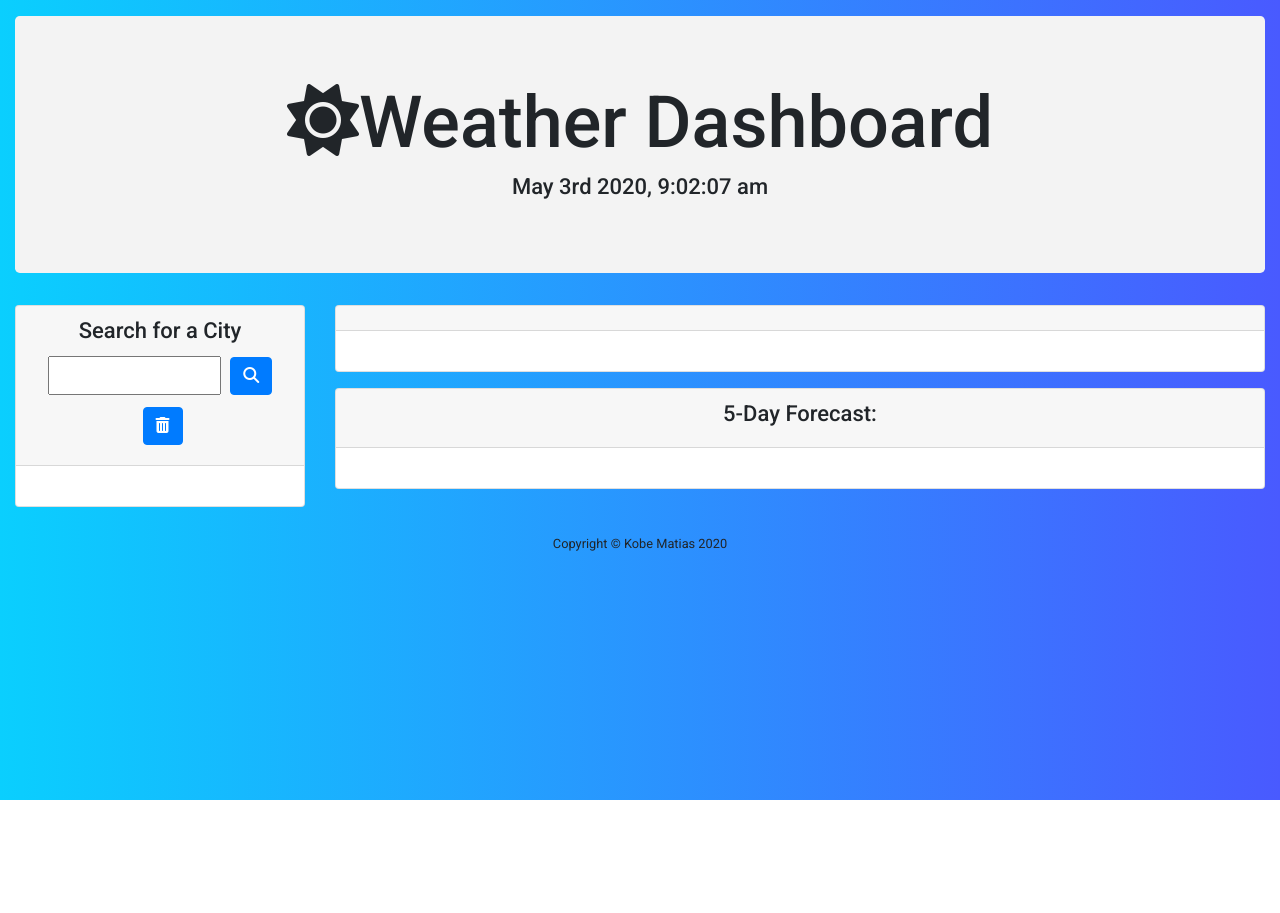
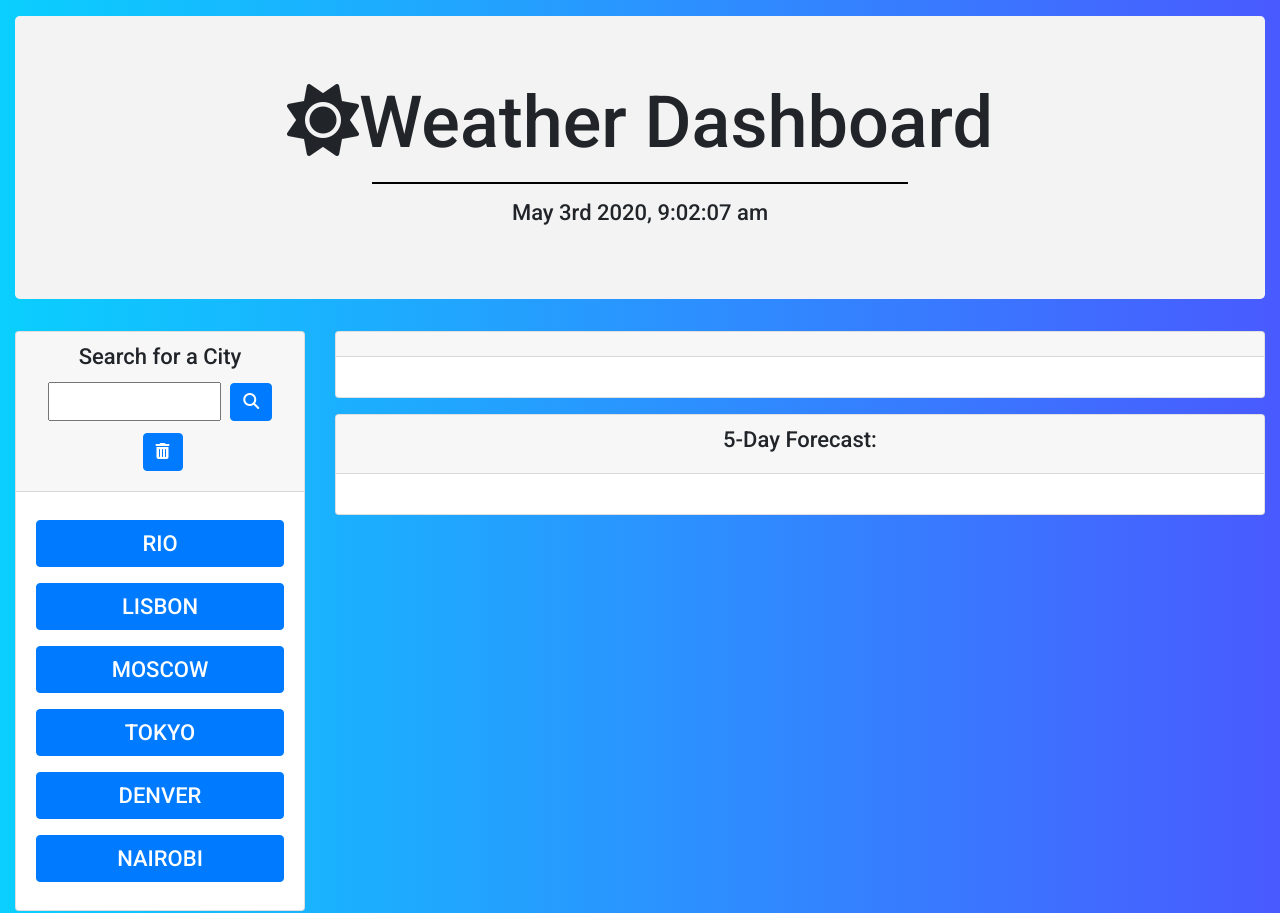
Before and after one commit to KobeMatias/Kizzle, a plain HTML site: page index.html in a window 1280 px wide. Shown: the top 913 px of the page. Before the commit the page ends 800 px from the top, so only its background shows below. Drawn offline with nearby package versions, Linux system fonts and the light colour scheme.

Commit message:
added default city suggestions and styling

```diff
--- a/index.html
+++ b/index.html
@@ -21,6 +21,7 @@
     <div class="container-fluid">
         <div class="jumbotron">
             <h1 class="display-3"><i class="fas fa-sun"></i>Weather Dashboard</h1>
+            <hr>
             <h3 id="clock" class="display-4"><i class="far fa-clock"></i></h3>
         </div>
         <div class="row">
--- a/script.js
+++ b/script.js
@@ -124,7 +124,7 @@ $(document).ready(function() {
         })
     }
 
-    var cityHistory = [];
+    var cityHistory = ["NAIROBI", "DENVER", "TOKYO", "MOSCOW", "LISBON", "RIO"];
 
     function StorageCheck() {
         // Get stored cities from localStorage
@@ -175,8 +175,9 @@ $(document).ready(function() {
         event.preventDefault();
         $("#searchBar").val("");
         localStorage.clear();
+        cityHistory = ["NAIROBI", "DENVER", "TOKYO", "MOSCOW", "LISBON", "RIO"];
         $("#BtnDiv").html("");
-        cityHistory = [];
+        renderButtons();
     })
     StorageCheck();
     getLocation();
--- a/style.css
+++ b/style.css
@@ -11,6 +11,11 @@ body {
     margin-top: 1rem;
     background-color: #f3f3f3;
     text-align: center;
+}
+
+hr {
+    width: 45%;
+    border: 1px solid black;
 }
 
 .card {
```
